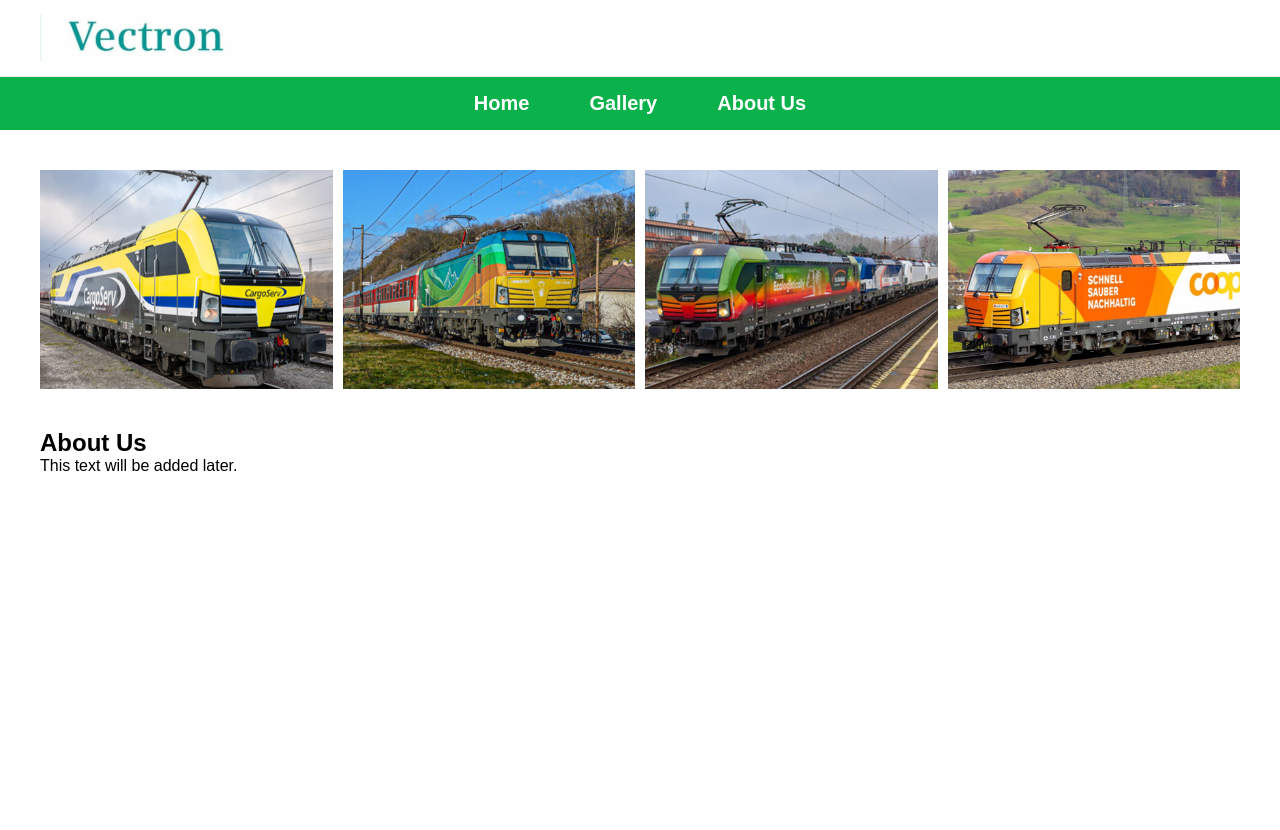
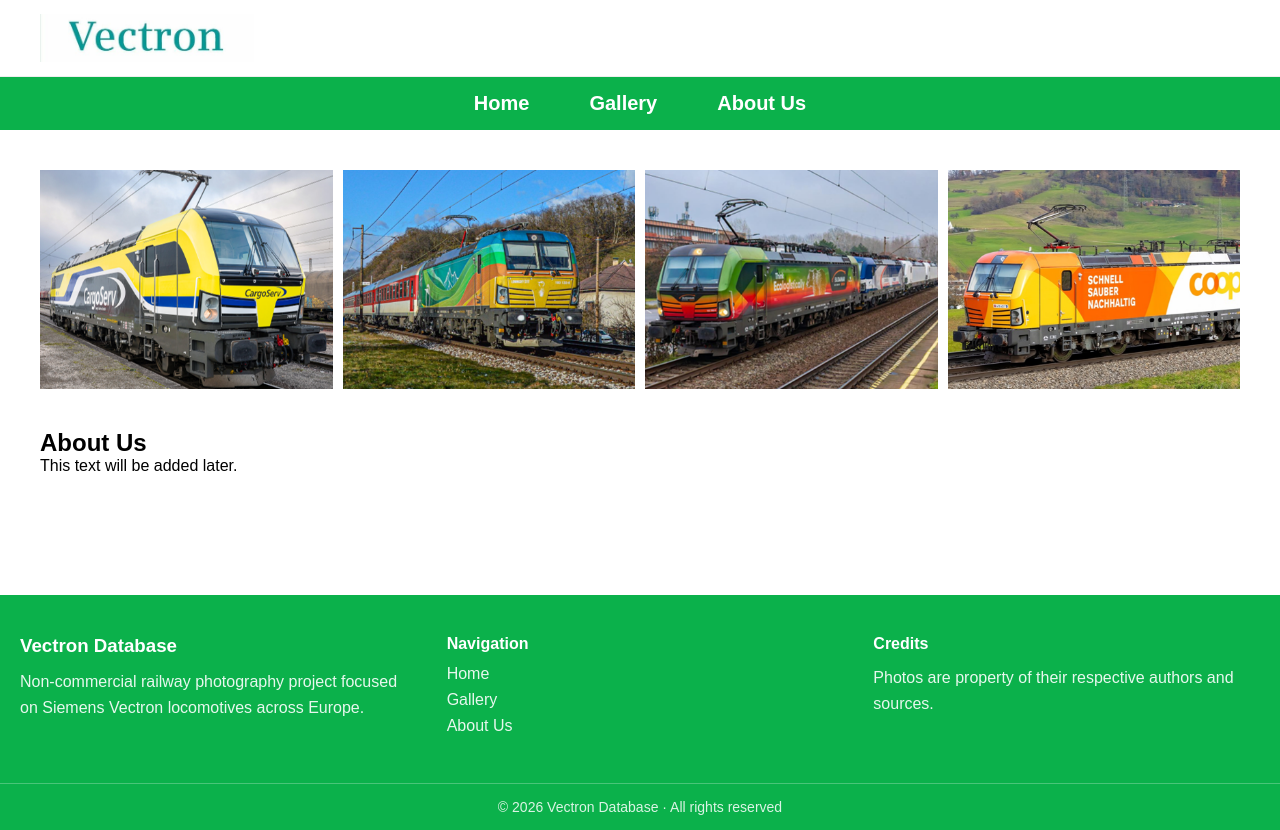
Before and after one commit to Benjamin-abdi/locomotive-website-react, a React (Vite) app: page /about in a window 1280 px wide. Before the commit the page ends 800 px from the top, so only its background shows below. Built offline with nearby package versions, Linux system fonts and the light colour scheme.

Commit message:
Add (finally) working footer

```diff
--- a/src/App.jsx
+++ b/src/App.jsx
@@ -5,6 +5,8 @@
 import Gallery from "./pages/Gallery"
 import About from "./pages/About"
 import ImageDetail from "./pages/ImageDetail"
+import Footer from "./components/Footer"
+
 
 function App() {
   return (
@@ -17,6 +19,8 @@
         <Route path="/gallery/:id" element={<ImageDetail />} />
         <Route path="/about" element={<About />} />
       </Routes>
+
+      <Footer />
     </>
   )
 }
--- /dev/null
+++ b/src/components/Footer.css
@@ -0,0 +1,55 @@
+.footer {
+  background-color: #0bb14b;
+  color: white;
+  margin-top: 80px;
+}
+
+.footer-content {
+  max-width: 1280px;
+  margin: 0 auto;
+  padding: 40px 20px;
+
+  display: grid;
+  grid-template-columns: repeat(auto-fit, minmax(250px, 1fr));
+  gap: 40px;
+}
+
+.footer-section h3,
+.footer-section h4 {
+  margin-bottom: 12px;
+  font-weight: 600;
+}
+
+.footer-section p {
+  line-height: 1.6;
+  opacity: 0.9;
+}
+
+.footer-section ul {
+  list-style: none;
+  padding: 0;
+  margin: 0;
+}
+
+.footer-section li {
+  margin-bottom: 8px;
+}
+
+.footer-section a {
+  color: white;
+  text-decoration: none;
+  opacity: 0.9;
+}
+
+.footer-section a:hover {
+  text-decoration: underline;
+  opacity: 1;
+}
+
+.footer-bottom {
+  border-top: 1px solid rgba(255,255,255,0.3);
+  text-align: center;
+  padding: 15px;
+  font-size: 14px;
+  opacity: 0.85;
+}
--- /dev/null
+++ b/src/components/Footer.jsx
@@ -0,0 +1,45 @@
+import { Link } from "react-router-dom"
+import "./Footer.css"
+
+function Footer() {
+  return (
+    <footer className="footer">
+      <div className="footer-content">
+
+        {/* Left */}
+        <div className="footer-section">
+          <h3>Vectron Database</h3>
+          <p>
+            Non-commercial railway photography project focused on
+            Siemens Vectron locomotives across Europe.
+          </p>
+        </div>
+
+        {/* Center */}
+        <div className="footer-section">
+          <h4>Navigation</h4>
+          <ul>
+            <li><Link to="/">Home</Link></li>
+            <li><Link to="/gallery">Gallery</Link></li>
+            <li><Link to="/about">About Us</Link></li>
+          </ul>
+        </div>
+
+        {/* Right */}
+        <div className="footer-section">
+          <h4>Credits</h4>
+          <p>
+            Photos are property of their respective authors and sources.
+          </p>
+        </div>
+
+      </div>
+
+      <div className="footer-bottom">
+        © {new Date().getFullYear()} Vectron Database · All rights reserved
+      </div>
+    </footer>
+  )
+}
+
+export default Footer
```
